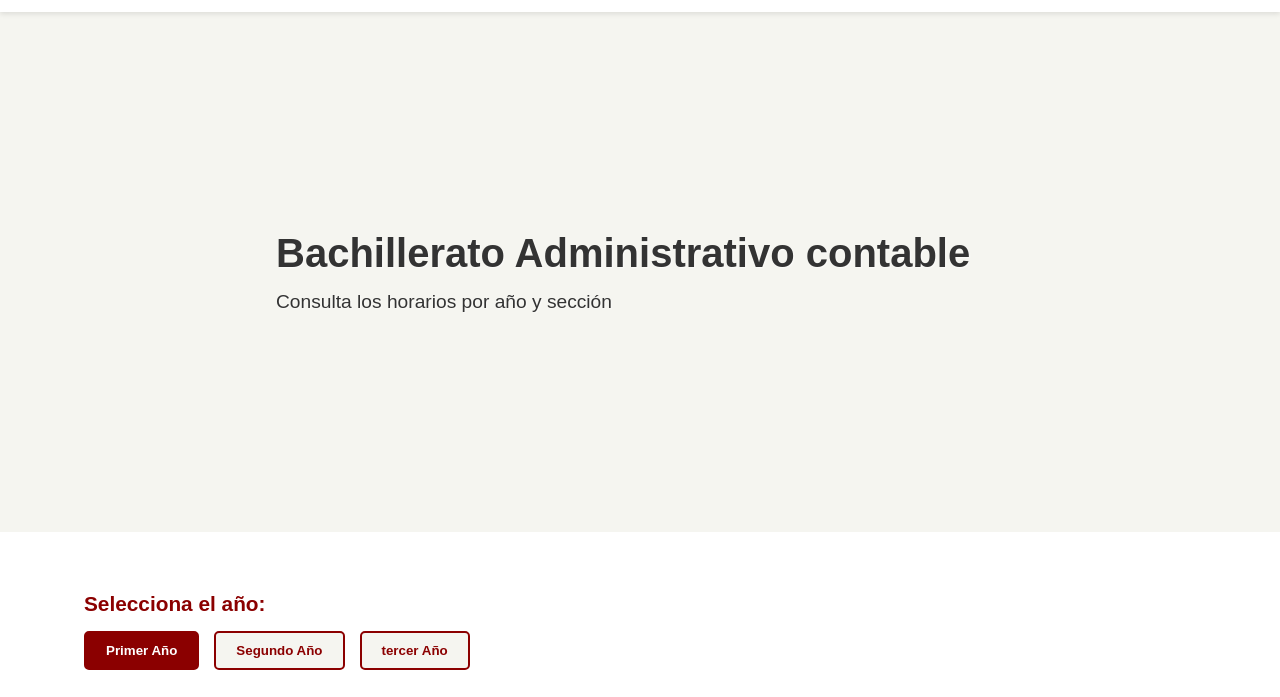
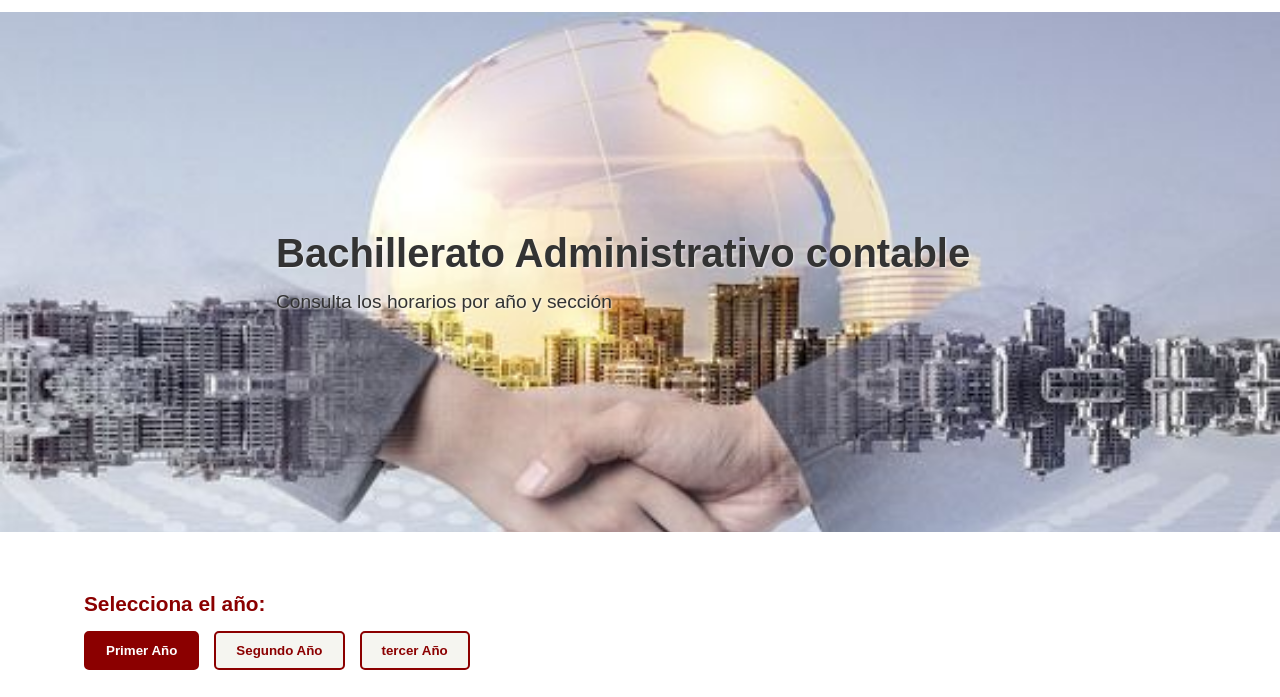
Before and after one commit to camila-1432/Horarios-IN, a plain HTML site: page comercio.html in a window 1280 px wide. Shown: the part 92-789 px from the top of the page. Drawn offline with Linux system fonts and the light colour scheme.

Commit message:
Update comercio.css

```diff
--- a/css/comercio.css
+++ b/css/comercio.css
@@ -76,7 +76,7 @@ header {
 }
 
 .hero {
-    background: url('../imagenes/comercio1.jpg') no-repeat  top center;
+    background: url('../imagenes1/comercio1.jpg') no-repeat  top center;
     background-size: cover;
     padding: 0;
     min-height: 520px;
@@ -277,4 +277,5 @@ footer {
         align-items: center;
         text-align: center;
     }
+
 }
```
